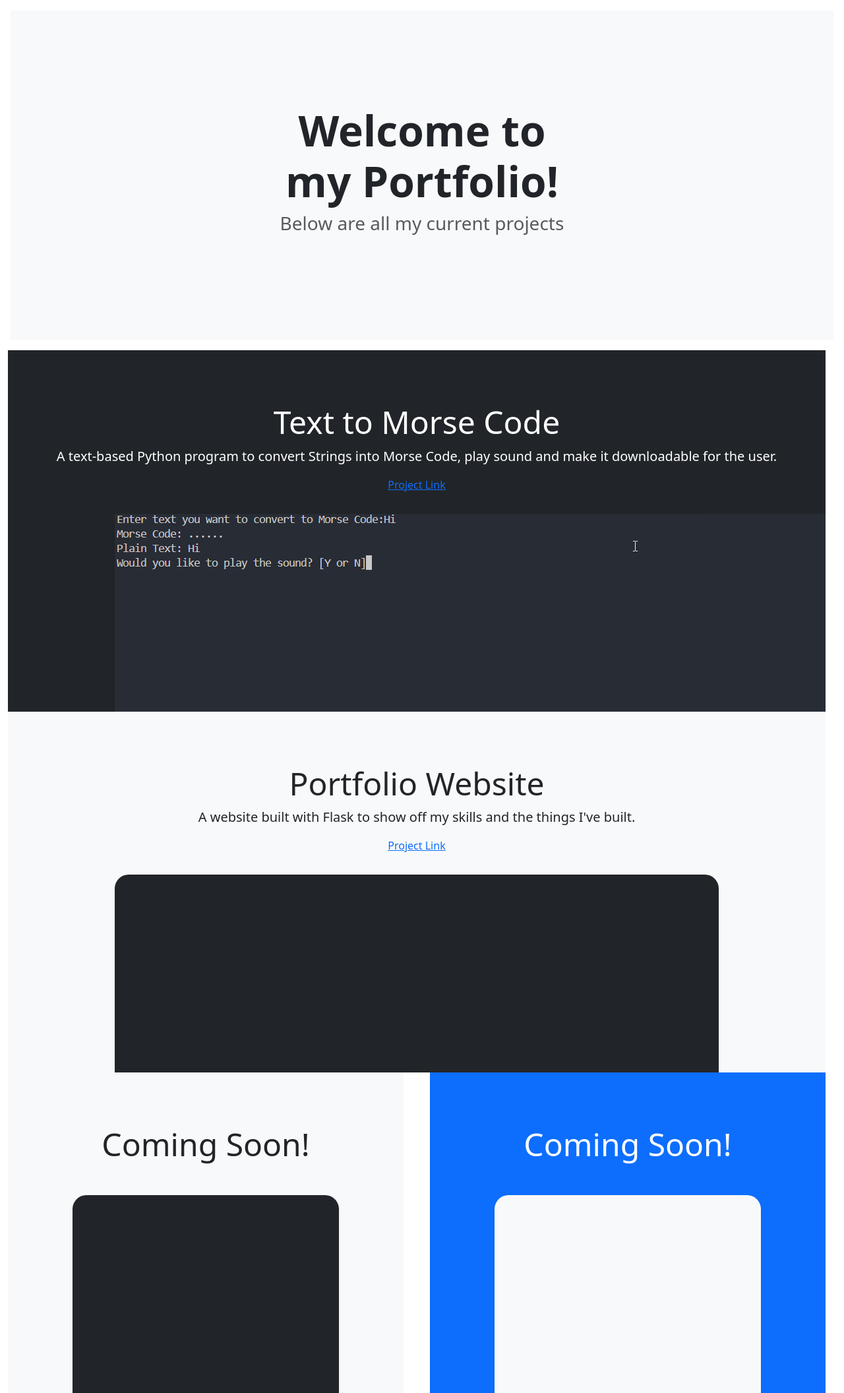
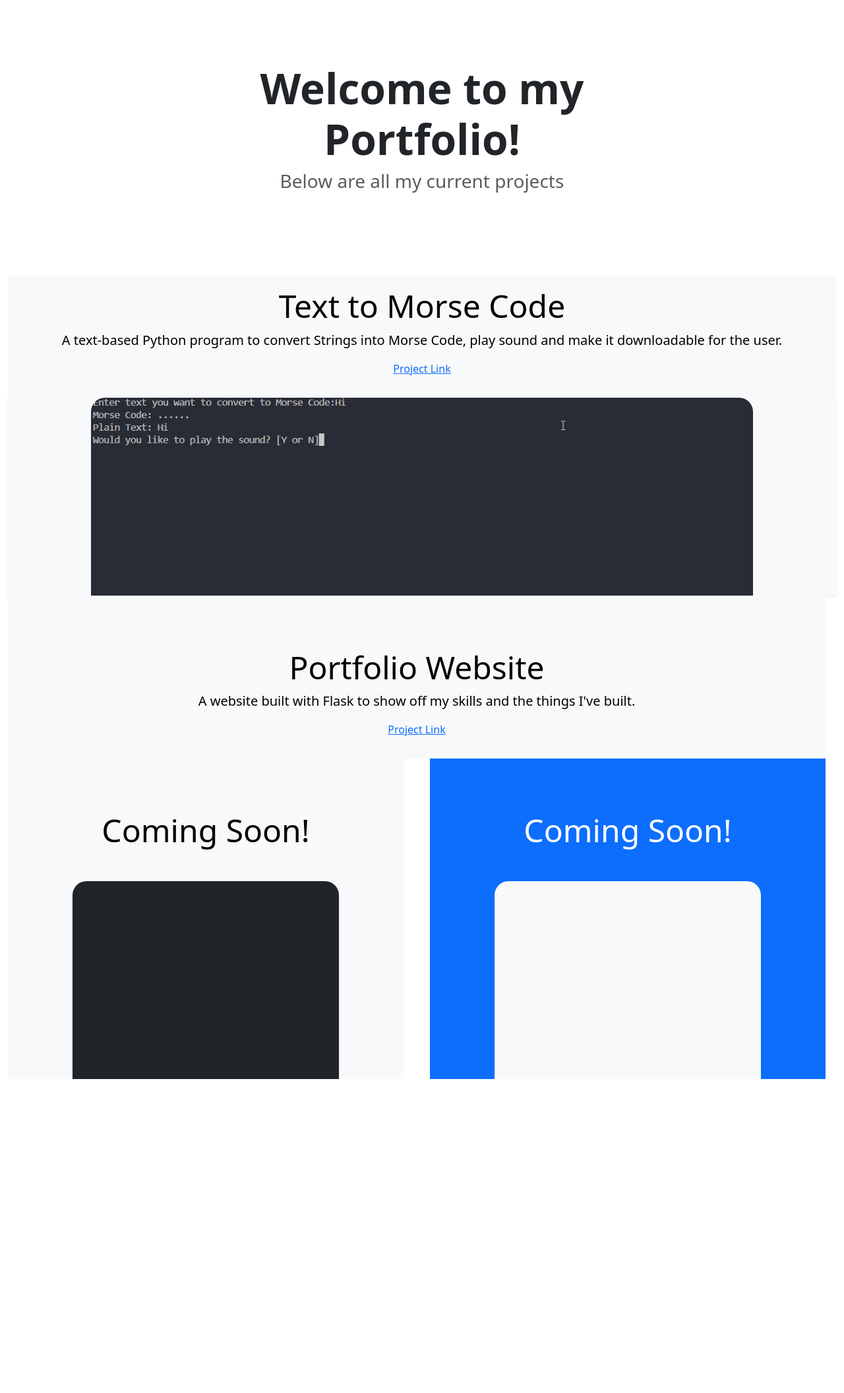
Before and after one commit to adric2001/Portfolio-Website, a Flask app: page / in a window 1280 px wide. Shown: the whole page at 66% size. After the commit the page ends 1636 px from the top, so only its background shows below. Run offline with Flask 3, Linux system fonts and the light colour scheme.

Commit message:
Made some changes

```diff
--- /dev/null
+++ b/static/css/style.css
@@ -0,0 +1,11 @@
+.container-fluid {
+  background-color: white;
+}
+
+.text-bg-dark {
+  color: aliceblue;
+}
+
+.bg-body-tertiary {
+ color: black;
+}
--- a/templates/index.html
+++ b/templates/index.html
@@ -5,30 +5,31 @@
     <meta name="viewport" content="width=device-width, initial-scale=1.0">
     <title>Home</title>
     <link href="https://cdn.jsdelivr.net/npm/bootstrap@5.3.3/dist/css/bootstrap.min.css" rel="stylesheet" integrity="sha384-QWTKZyjpPEjISv5WaRU9OFeRpok6YctnYmDr5pNlyT2bRjXh0JMhjY6hW+ALEwIH" crossorigin="anonymous">
+    <link href="../static/css/style.css" rel="stylesheet">
 </head>
 <body>
 
-        <div class="position-relative overflow-hidden p-3 p-md-5 m-md-3 text-center bg-body-tertiary">
+
+        <div class="container-fluid text-center">
           <div class="col-md-6 p-lg-5 mx-auto my-5">
             <h1 class="display-3 fw-bold">Welcome to my Portfolio!</h1>
             <h3 class="fw-normal text-muted mb-3">Below are all my current projects</h3>
             </div>
           </div>
-          <div class="product-device shadow-sm d-none d-md-block"></div>
-          <div class="product-device product-device-2 shadow-sm d-none d-md-block"></div>
-        </div>
+
+
 
         <div class="container-fluid text-center">
             <div class="row">
                 <div class="col">
-                    <div class="text-bg-dark me-md-3 pt-3 px-3 pt-md-5 px-md-5 text-center overflow-hidden">
+                    <div class="bg-body-tertiary text-center">
                         <div class="my-3 py-3">
                           <h2 class="display-5">Text to Morse Code</h2>
                           <p class="lead">A text-based Python program to convert Strings into Morse Code, play sound and make it downloadable for the user.</p>
                           <a href="https://github.com/adric2001/Text-to-MorseCode">Project Link</a>
                         </div>
-                        <div class="bg-body-tertiary shadow-sm mx-auto" style="width: 80%; height: 300px; border-radius: 21px 21px 0 0;">
-                            <img src="../static/images/morse_code_project.png" alt="Morse Code Project">
+                        <div class="shadow-sm mx-auto" >
+                            <img src="../static/images/morse_code_project.png" alt="Morse Code Project" style="width: 80%; height: 300px; border-radius: 21px 21px 0 0;">
                       </div>
                 </div>
                 <div class="col">
@@ -38,12 +39,12 @@
                           <p class="lead">A website built with Flask to show off my skills and the things I've built.</p>
                           <a href="https://github.com/adric2001/Portfolio-Website">Project Link</a>
                         </div>
-                        <div class="bg-dark shadow-sm mx-auto" style="width: 80%; height: 300px; border-radius: 21px 21px 0 0;"></div>
+                        <div class="shadow-sm mx-auto" >
+                      </div>
                       </div>
                 </div>
             </div>
         </div>
-
         </div>
 
 
```
Also changed, not shown: static/images/portfolio.png (added).
